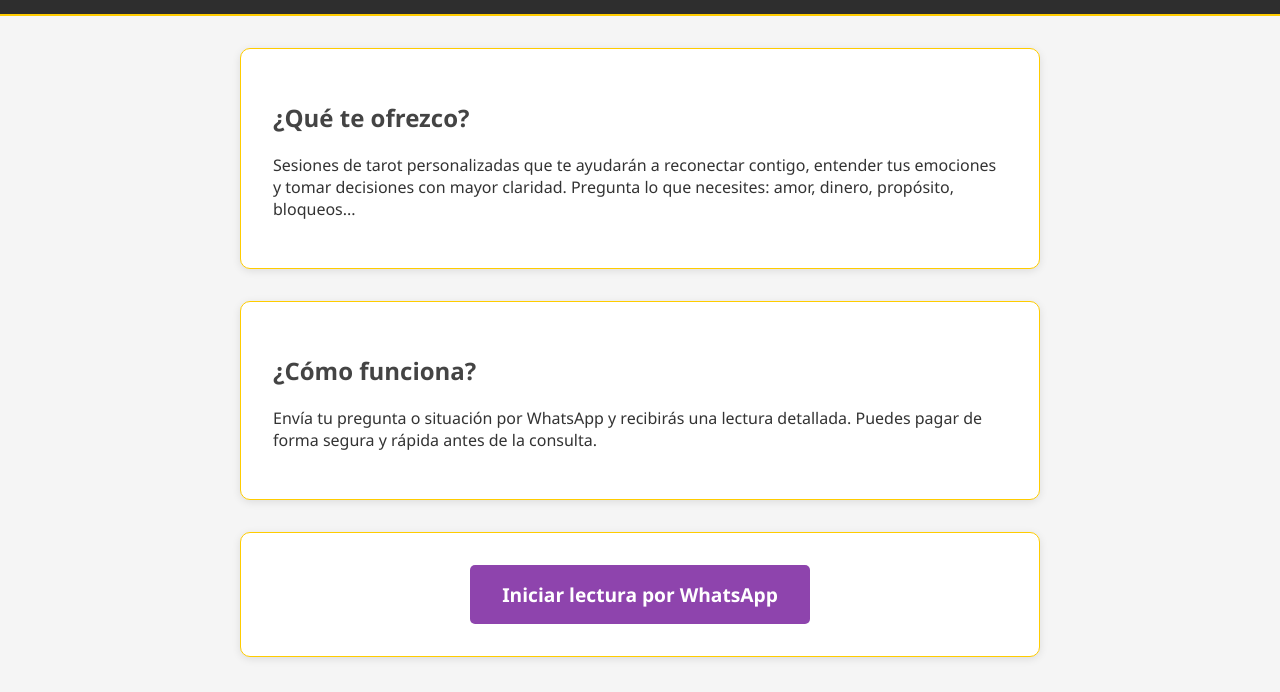
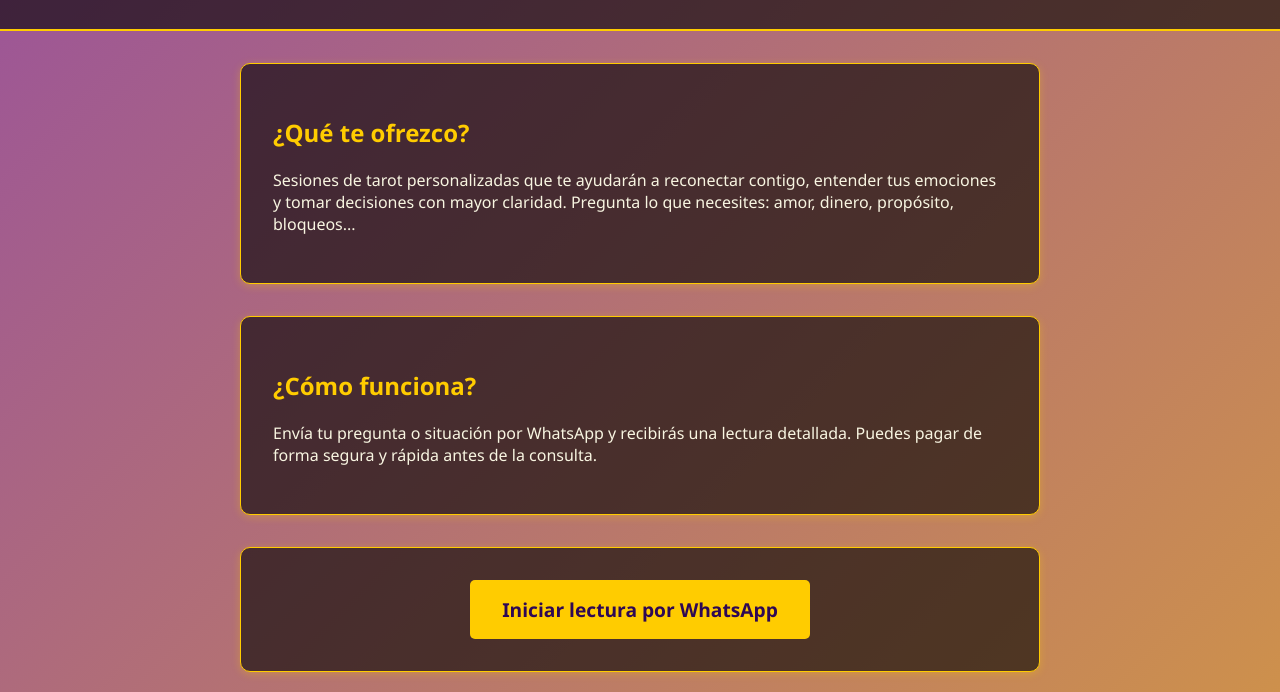
Before and after one commit to DavidRobot7/Tarot_Rider, a plain HTML site: page index.html in a window 1280 px wide. Shown: the part 125-817 px from the top of the page. Drawn offline with Linux system fonts and the light colour scheme.

Commit message:
Add files via upload

```diff
--- a/index.html
+++ b/index.html
@@ -1,7 +1,6 @@
 <!DOCTYPE html>
 <html lang="es">
 <head>
-  <link rel="stylesheet" href="style.css">
   <meta charset="UTF-8" />
   <meta name="viewport" content="width=device-width, initial-scale=1.0" />
   <title>Lecturas de Tarot por David</title>
@@ -9,22 +8,33 @@
     body {
       margin: 0;
       font-family: 'Segoe UI', Tahoma, Geneva, Verdana, sans-serif;
-      background: #f5f5f5;
-      color: #333;
+      /* Fondo degradado místico */
+      background: linear-gradient(135deg, #2e0854, #8e44ad, #ffcc00);
+      background-size: 400% 400%;
+      animation: fondoAnimado 15s ease infinite;
+      color: #f8f5e1;
     }
+
+    @keyframes fondoAnimado {
+      0% { background-position: 0% 50%; }
+      50% { background-position: 100% 50%; }
+      100% { background-position: 0% 50%; }
+    }
+
     header {
-      background: #2e2e2e;
-      color: #fff;
+      background: rgba(0, 0, 0, 0.6);
+      color: #ffcc00;
       padding: 2rem;
       text-align: center;
+      border-bottom: 2px solid #ffcc00;
     }
     header h1 {
       margin: 0;
-      font-size: 2rem;
+      font-size: 2.5rem;
     }
     header p {
       margin: 0.5rem 0 0;
-      font-size: 1.1rem;
+      font-size: 1.2rem;
     }
     main {
       padding: 2rem;
@@ -32,27 +42,30 @@
       margin: auto;
     }
     section {
-      background: #fff;
+      background: rgba(0, 0, 0, 0.6);
       padding: 2rem;
       border-radius: 10px;
-      box-shadow: 0 2px 8px rgba(0, 0, 0, 0.1);
+      box-shadow: 0 2px 8px rgba(255, 204, 0, 0.3);
       margin-bottom: 2rem;
+      border: 1px solid #ffcc00;
     }
     h2 {
-      color: #444;
+      color: #ffcc00;
     }
     .boton-contacto {
       display: inline-block;
-      background: #8e44ad;
-      color: #fff;
+      background: #ffcc00;
+      color: #2e0854;
       padding: 1rem 2rem;
       border-radius: 5px;
       text-decoration: none;
       font-size: 1.2rem;
-      transition: background 0.3s;
+      font-weight: bold;
+      transition: all 0.3s;
     }
     .boton-contacto:hover {
-      background: #732d91;
+      background: #fff176;
+      transform: scale(1.05);
     }
   </style>
 </head>
@@ -90,10 +103,6 @@
       </a>
     </section>
 
-        Solicitar mi lectura por WhatsApp
-      </a>
-    </section>
-
     <section style="text-align: center">
       <a
         href="https://www.paypal.me/DavidBurgos533319"
@@ -105,5 +114,4 @@
     </section>
   </main>
 </body>
-
 </html>
```
Lines whose indentation alone changed are shown as unchanged.
